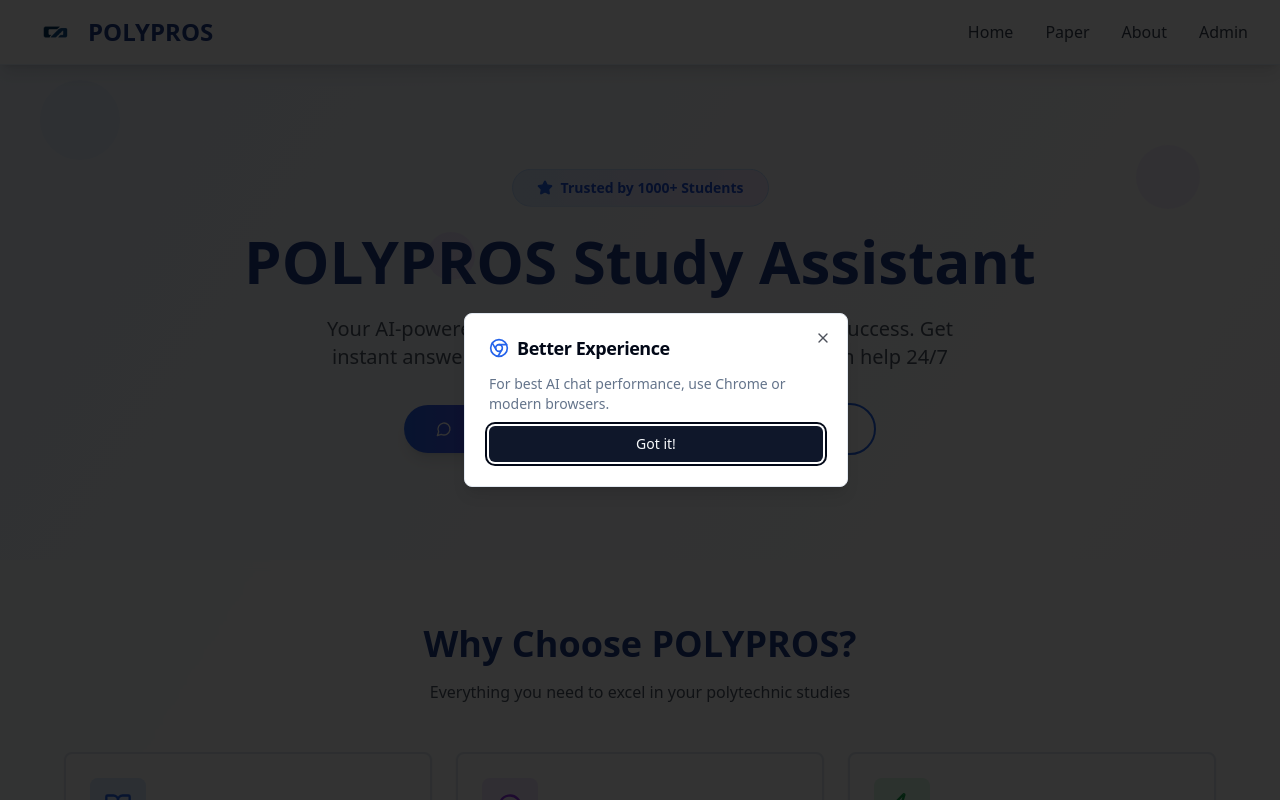
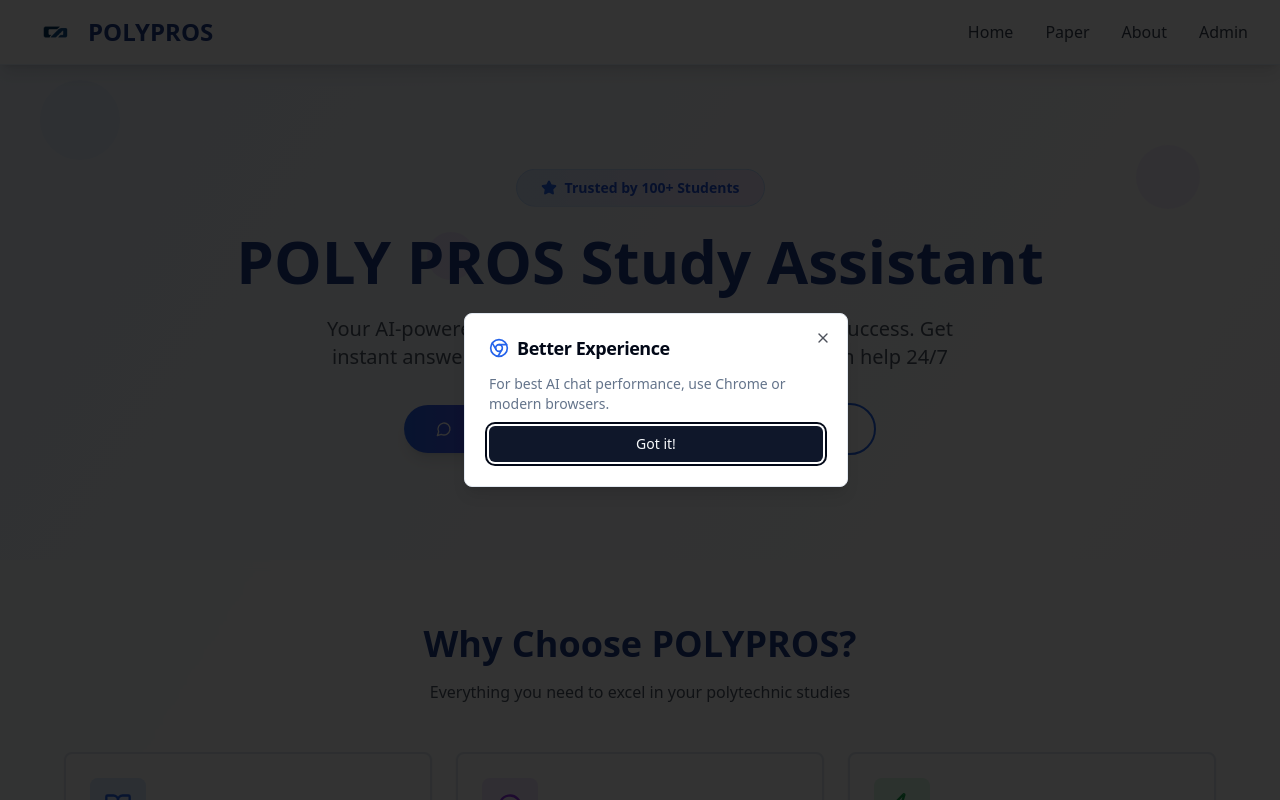
Before and after one commit to saichowdary-62/polypros-study-buddy-ai, a React (Vite) app: page / in a window 1280 px wide. Shown: the top 800 px of the page. Built offline with nearby package versions, Linux system fonts and the light colour scheme.

Commit message:
Update Index.tsx

```diff
--- a/src/pages/Index.tsx
+++ b/src/pages/Index.tsx
@@ -142,12 +142,12 @@ const Index = () => {
               <div className="bg-gradient-to-r from-blue-100 to-purple-100 rounded-full px-6 py-2 border border-blue-200">
                 <span className="text-blue-700 font-semibold text-sm flex items-center gap-2">
                   <Star className="h-4 w-4 fill-blue-600 text-blue-600" />
-                  Trusted by 1000+ Students
+                  Trusted by 100+ Students
                 </span>
               </div>
             </div>
             <h1 className="text-4xl sm:text-5xl md:text-6xl font-bold text-blue-900 mb-6 animate-slide-up">
-              POLYPROS Study Assistant
+              POLY PROS Study Assistant
             </h1>
             <p className="text-lg sm:text-xl text-gray-600 mb-8 max-w-2xl mx-auto animate-fade-in-delayed opacity-0 px-4" style={{ animationDelay: '0.3s', animationFillMode: 'forwards' }}>
               Your AI-powered companion for SBTET AP polytechnic success. Get instant answers, study materials, and exam preparation help 24/7
```
